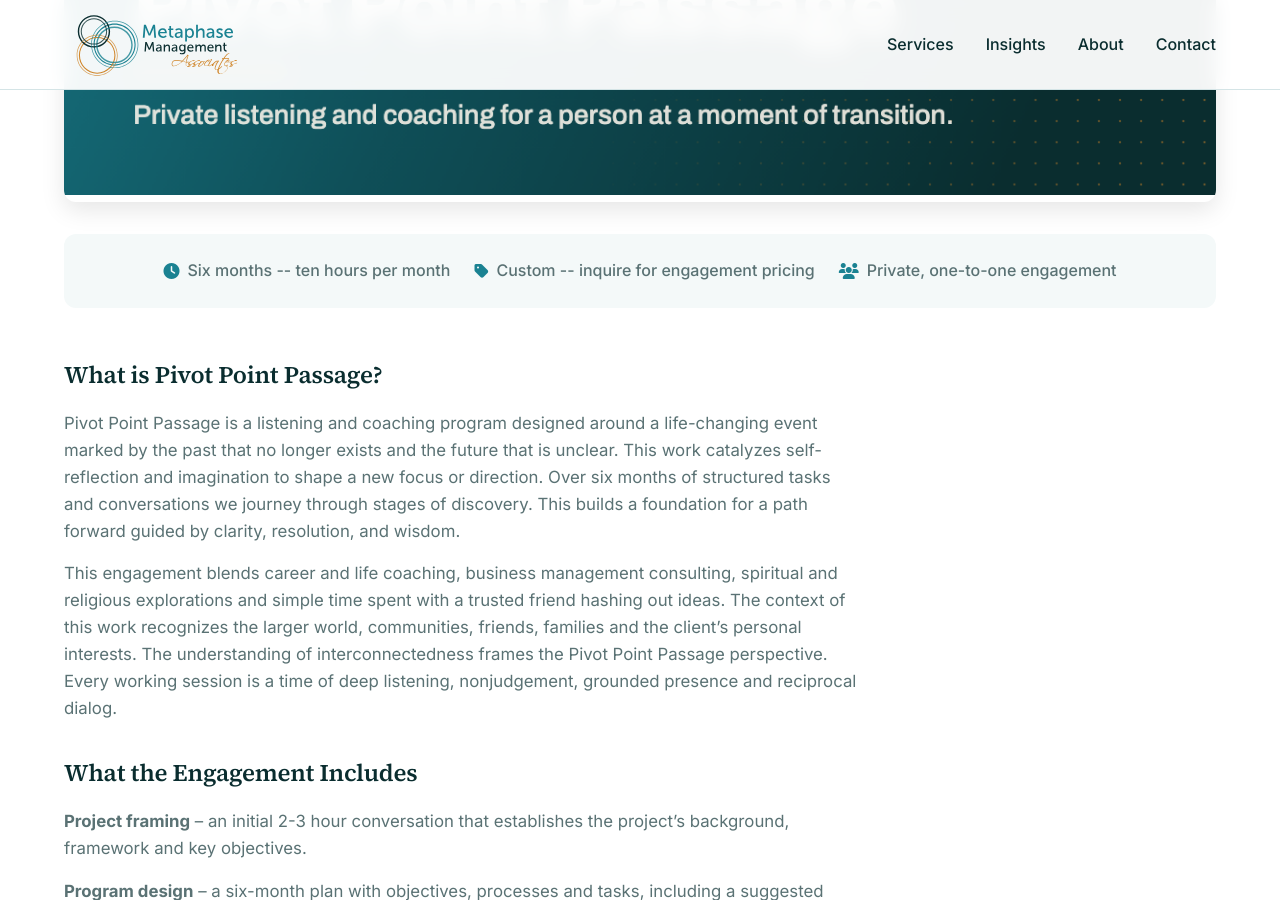
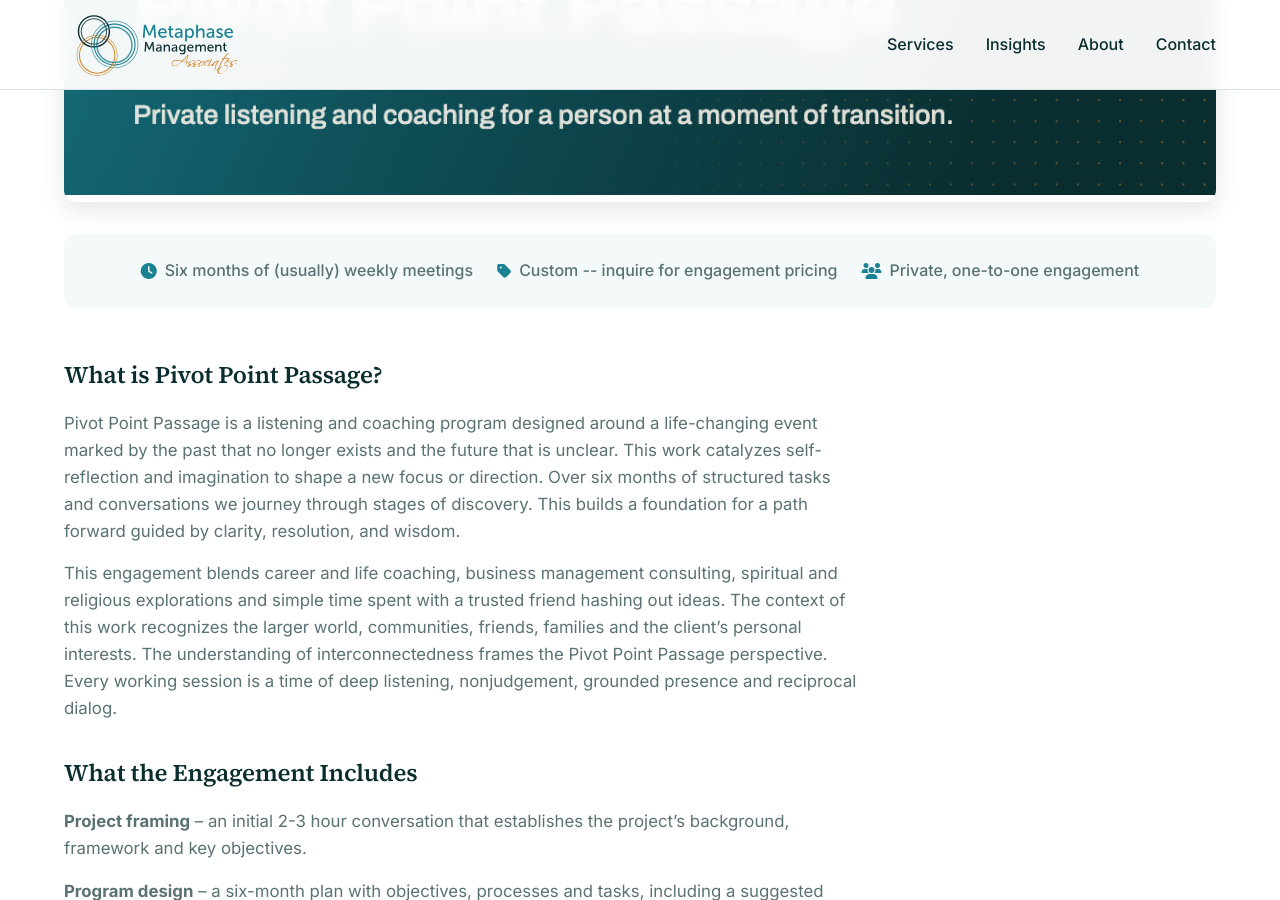
Before and after one commit to RPPLee/susan-website, a Jekyll site: the page built from _services/pivot-point-passage.md, in a window 1280 px wide and 900 px high, scrolled down 585 px. Built offline with Jekyll 4.4.1, drawn with Linux system fonts in a browser that asks for light colours.

Commit message:
Update _services/pivot-point-passage.md in the editor

```diff
--- a/_services/pivot-point-passage.md
+++ b/_services/pivot-point-passage.md
@@ -1,18 +1,20 @@
 ---
 layout: service
 title: Pivot Point Passage
-tagline: Navigating a significant life transition with six months of support and companionship
+tagline: Navigating a significant transition with six months of support and
+  companionship
 icon: fas fa-anchor
-duration: Six months -- ten hours per month
+duration: Six months of (usually) weekly meetings
 price: Custom -- inquire for engagement pricing
 format: Private, one-to-one engagement
 order: 2
 group: individuals
 new: true
-summary: For individuals. A private, curated six-month listening and coaching program for one person at a moment of transition.
+summary: For individuals. A private, curated six-month listening and coaching
+  program for one person at a moment of challenge and change
 image: /assets/social/share-pivot-point-passage.png
+booking: false
 ---
-
 ## What is Pivot Point Passage?
 
 Pivot Point Passage is a listening and coaching program designed around a life-changing event marked by the past that no longer exists and the future that is unclear. This work catalyzes self-reflection and imagination to shape a new focus or direction. Over six months of structured tasks and conversations we journey through stages of discovery. This builds a foundation for a path forward guided by clarity, resolution, and wisdom.
```
